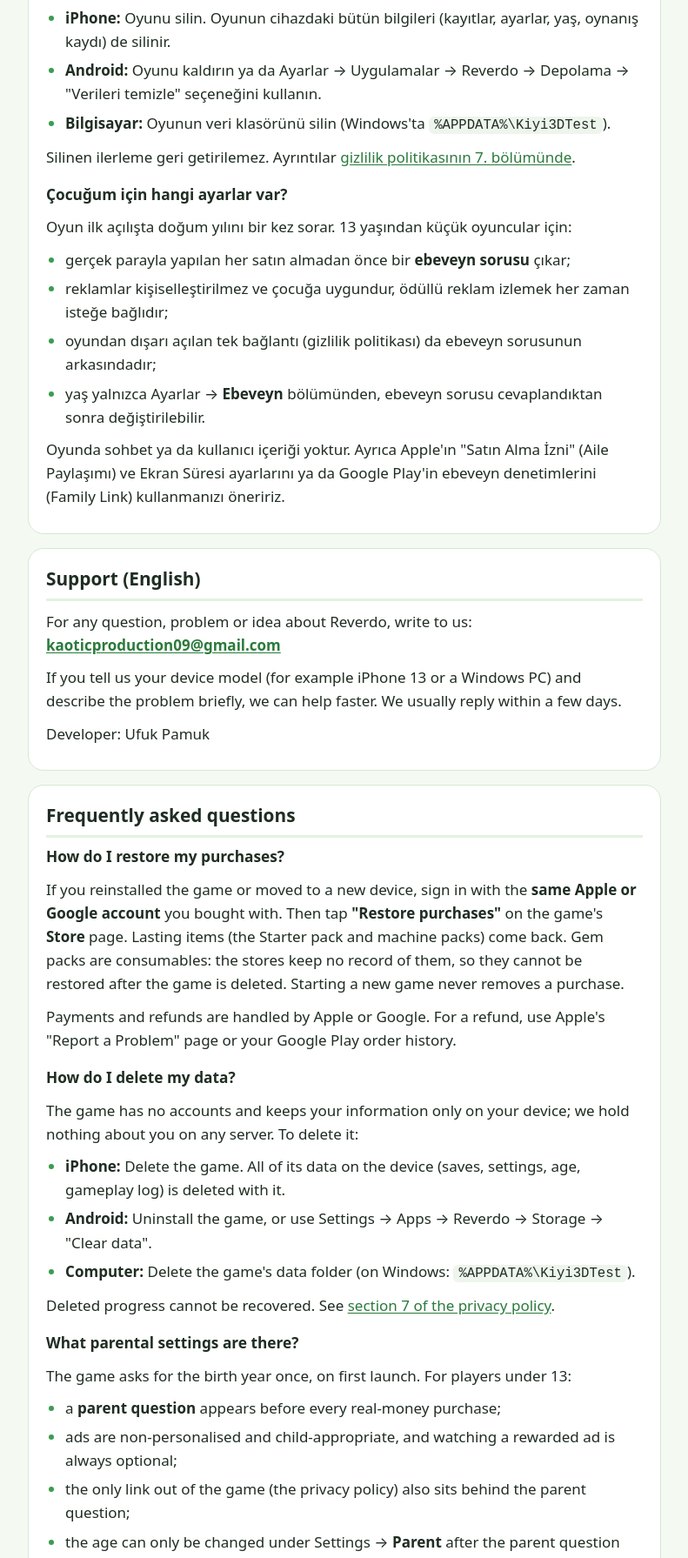
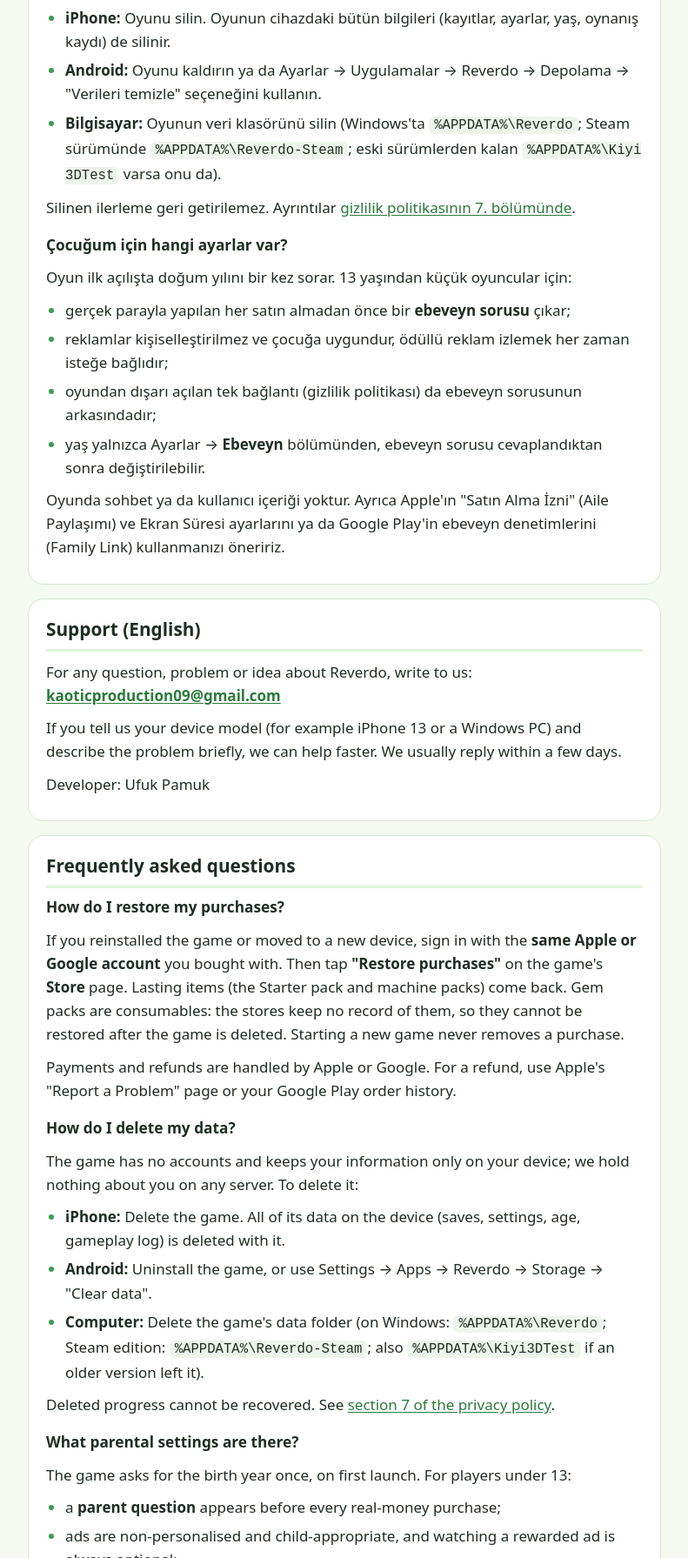
Before and after one commit to UfukPamuk/kaoticproduction.com, a plain HTML site: page tools/legal/support.html in a window 1280 px wide. Shown: the part 951-2742 px from the top of the page at 87% size, without its empty margins (244-1035 px from the left). Drawn offline with Linux system fonts and the light colour scheme.

Commit message:
Support: current data folders (Reverdo, Reverdo-Steam)

```diff
--- a/tools/legal/support.html
+++ b/tools/legal/support.html
@@ -70,7 +70,7 @@ footer a{font-weight:600}
 <ul>
 <li><strong>iPhone:</strong> Oyunu silin. Oyunun cihazdaki bütün bilgileri (kayıtlar, ayarlar, yaş, oynanış kaydı) de silinir.</li>
 <li><strong>Android:</strong> Oyunu kaldırın ya da Ayarlar → Uygulamalar → Reverdo → Depolama → "Verileri temizle" seçeneğini kullanın.</li>
-<li><strong>Bilgisayar:</strong> Oyunun veri klasörünü silin (Windows'ta <code>%APPDATA%\Kiyi3DTest</code>).</li>
+<li><strong>Bilgisayar:</strong> Oyunun veri klasörünü silin (Windows'ta <code>%APPDATA%\Reverdo</code>; Steam sürümünde <code>%APPDATA%\Reverdo-Steam</code>; eski sürümlerden kalan <code>%APPDATA%\Kiyi3DTest</code> varsa onu da).</li>
 </ul>
 <p>Silinen ilerleme geri getirilemez. Ayrıntılar <a href="index.html#s7">gizlilik politikasının 7. bölümünde</a>.</p>
 <h3>Çocuğum için hangi ayarlar var?</h3>
@@ -101,7 +101,7 @@ footer a{font-weight:600}
 <ul>
 <li><strong>iPhone:</strong> Delete the game. All of its data on the device (saves, settings, age, gameplay log) is deleted with it.</li>
 <li><strong>Android:</strong> Uninstall the game, or use Settings → Apps → Reverdo → Storage → "Clear data".</li>
-<li><strong>Computer:</strong> Delete the game's data folder (on Windows: <code>%APPDATA%\Kiyi3DTest</code>).</li>
+<li><strong>Computer:</strong> Delete the game's data folder (on Windows: <code>%APPDATA%\Reverdo</code>; Steam edition: <code>%APPDATA%\Reverdo-Steam</code>; also <code>%APPDATA%\Kiyi3DTest</code> if an older version left it).</li>
 </ul>
 <p>Deleted progress cannot be recovered. See <a href="en.html#s7">section 7 of the privacy policy</a>.</p>
 <h3>What parental settings are there?</h3>
```
Also changed, not shown: reverdo/destek/index.html (+1 -1 lines), reverdo/support/index.html (+1 -1 lines).
